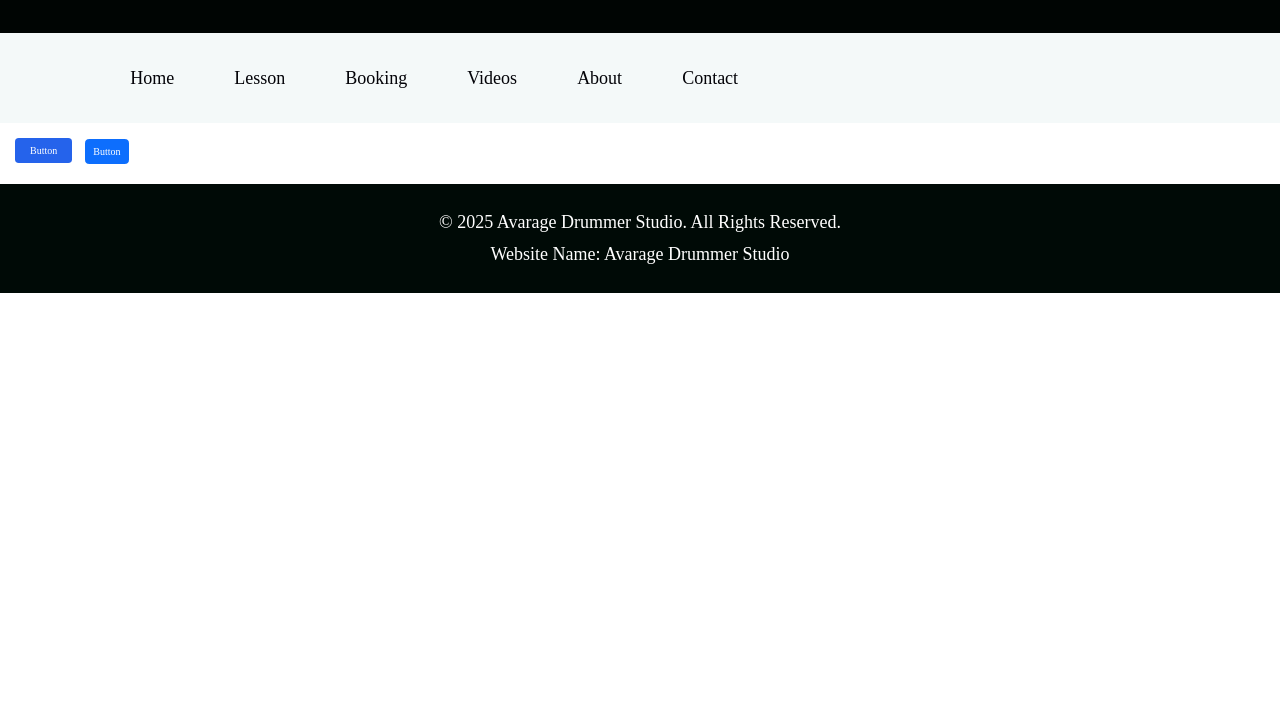
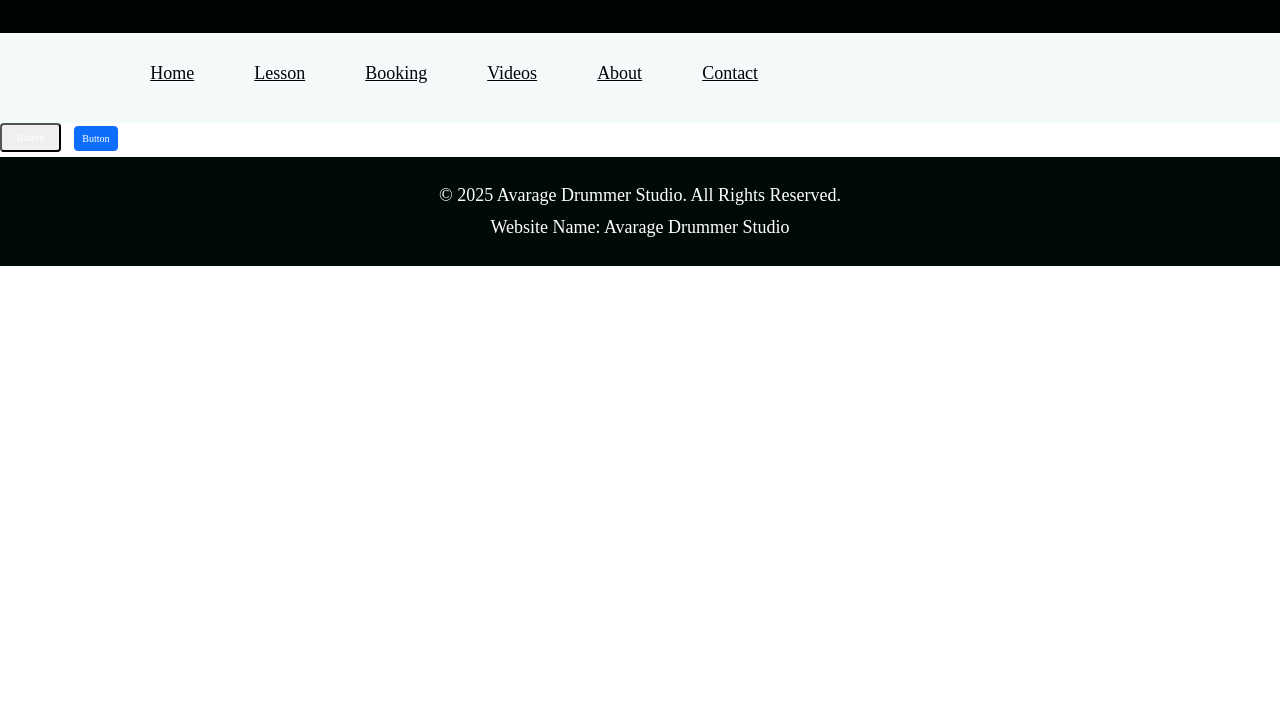
Before and after one commit to noraalengyel/Red-Dragon, a website: page index.html in a window 1280 px wide. Shown: the part 97-800 px from the top of the page. Drawn offline with nearby package versions, Linux system fonts and the light colour scheme; a small style sheet from the web is missing.

Commit message:
initial commit

```diff
--- a/index.html
+++ b/index.html
@@ -7,9 +7,6 @@
 
      <!-- Font Awesome -->
    <link rel="stylesheet" href="https://cdnjs.cloudflare.com/ajax/libs/font-awesome/6.1.1/css/all.min.css">
-
-   <!-- Tailwind (for utility classes used in page) -->
-   <script src="https://cdn.tailwindcss.com"></script>
 
    <!-- JavaScript -->
   <script src="js/homeScript.js"></script>
```
